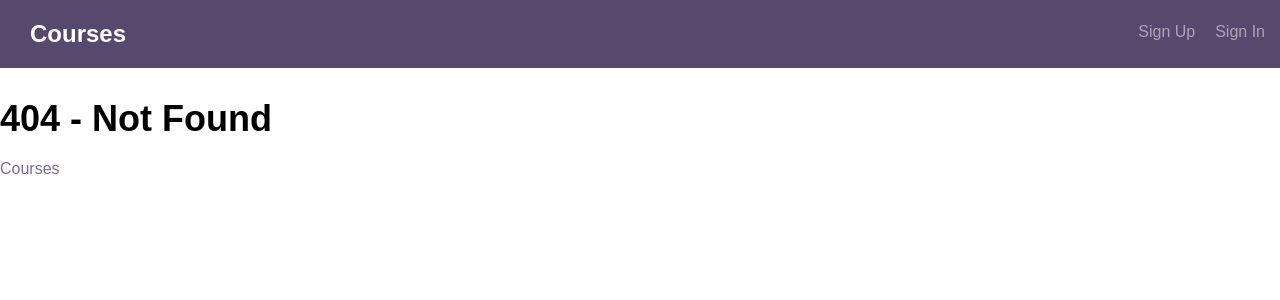
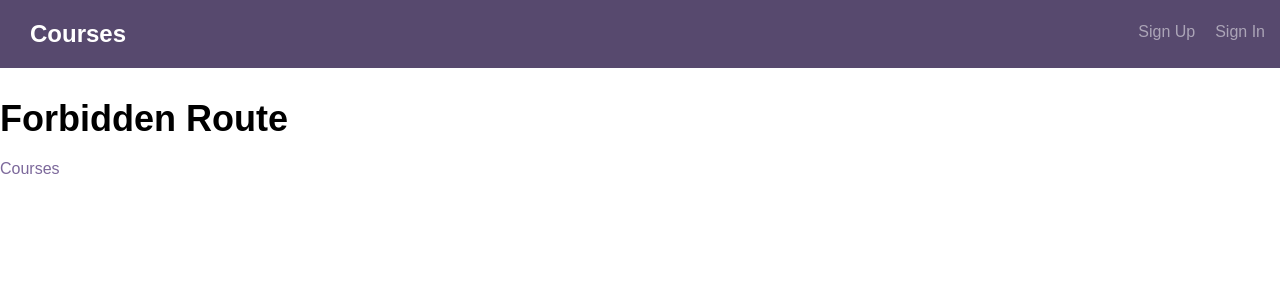
Before and after one commit to Lanfear7/Project10, a React (Create React App) app in the folder client/: page /forbidden in a window 1280 px wide. Before the commit this address had no page. Shown: the top 300 px of the page. Built offline with nearby package versions, Linux system fonts and the light colour scheme.

Commit message:
Forbidden page added

```diff
--- a/client/src/App.js
+++ b/client/src/App.js
@@ -12,6 +12,7 @@ import CreateCourse from './components/CreateCourse';
 import Header from './components/Header'
 import PrivateRoute from './PrivateRoute'
 import notFound from './components/NotFound'
+import forbidden from './components/forbidden'
 
 const HeaderWithContext = withContext(Header)
 const UserSignInWithContext = withContext(UserSignIn)
@@ -34,6 +35,7 @@ const App = () => (
         <Route path='/signin' component={UserSignInWithContext} />
         <Route path="/signup" component={UserSignUpWithContext} />
         <Route path="/signout" component={UserSignOutWithContext} />
+        <Route path='/forbidden' component={forbidden} />
         <Route component={notFound} />
       </Switch>
     </div>
--- /dev/null
+++ b/client/src/components/forbidden.js
@@ -0,0 +1,13 @@
+import React from 'react'
+import { Link } from 'react-router-dom'
+
+const forbidden = () =>{
+    return(
+        <div>
+        <h1>Forbidden Route</h1>
+        <Link to="/courses"> Courses </Link>
+    </div>
+    )
+}
+
+export default forbidden;
```
